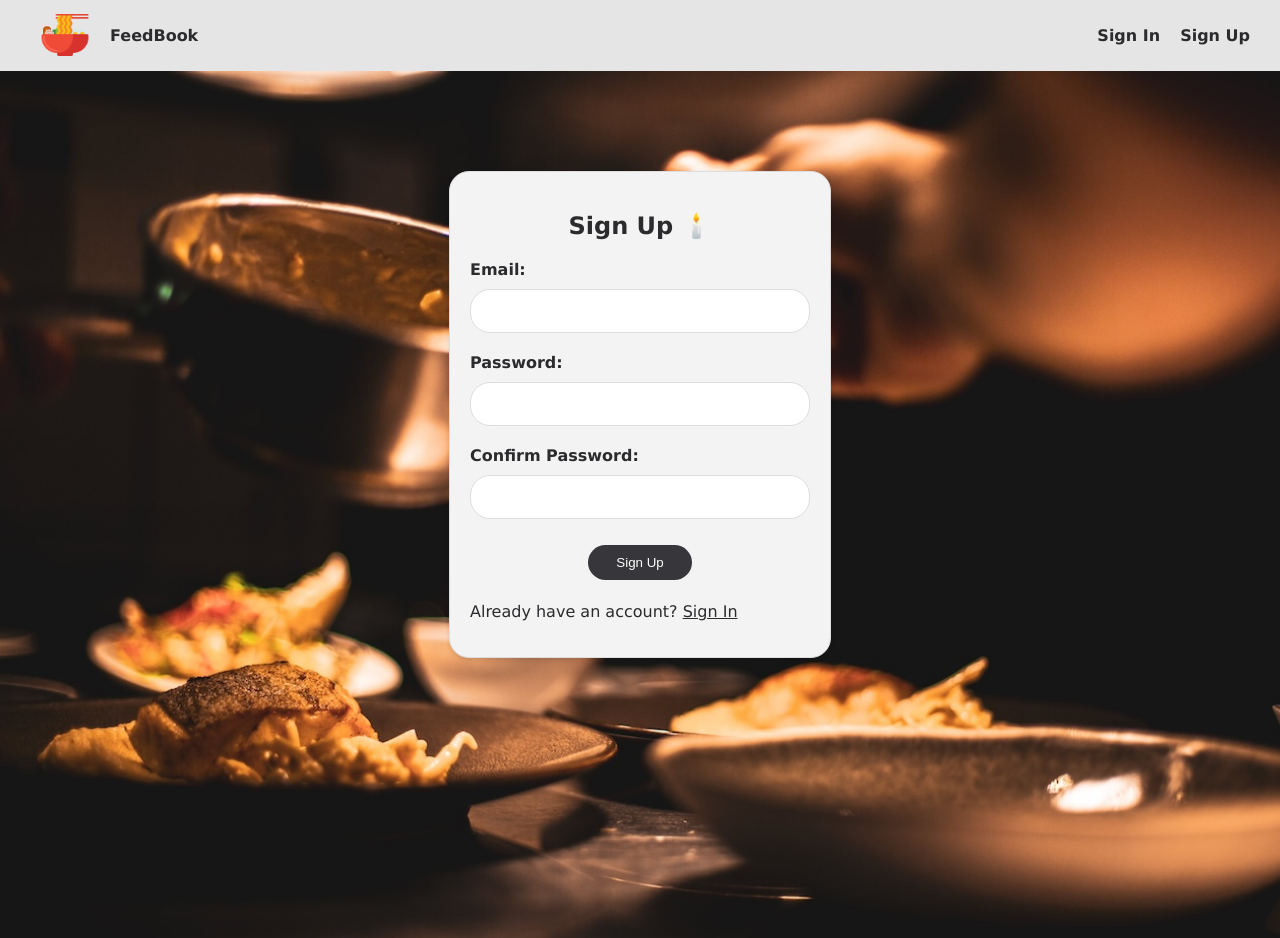
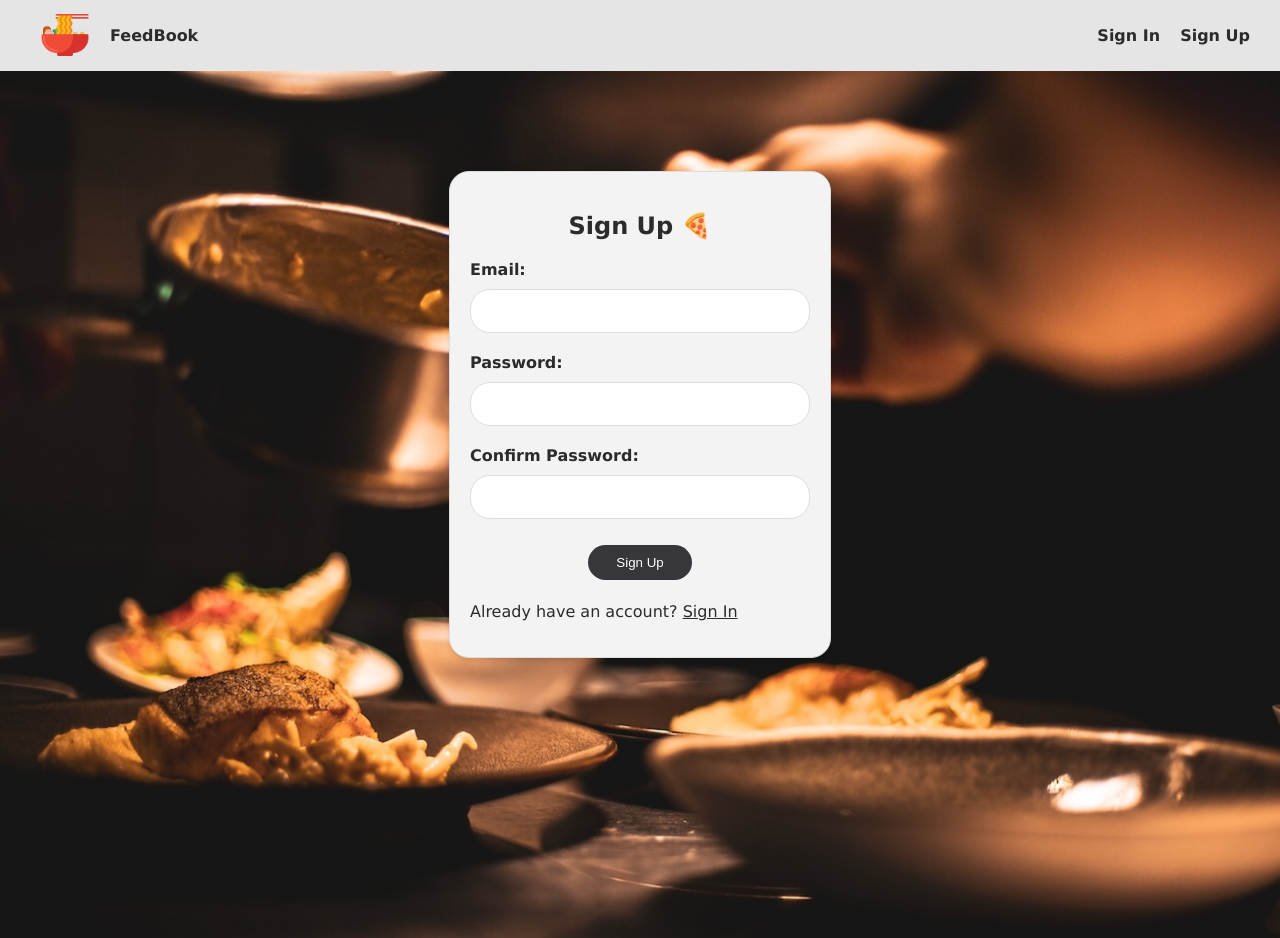
Before and after one commit to irinkadat/FeedBook, a React (Vite) app in the folder my-app/: page /signup in a window 1280 px wide. Built offline with nearby package versions, Linux system fonts and the light colour scheme; no server answers.

Commit message:
design change

```diff
--- a/my-app/src/pages/SignInPage.jsx
+++ b/my-app/src/pages/SignInPage.jsx
@@ -56,7 +56,7 @@ const SignInPage = ({ onSignIn }) => {
   return (
     <div className="main-div">
       <div className="signin-page-container">
-        <h2>Sign In 🕯️</h2>
+        <h2>Sign In 🍕</h2>
         <form
           onSubmit={handleSubmit(handleSignIn)}
           className="signin-page-form"
--- a/my-app/src/pages/SignUpPage.jsx
+++ b/my-app/src/pages/SignUpPage.jsx
@@ -45,7 +45,7 @@ const SignUpPage = ({ onSignUp }) => {
   return (
     <div className="main-div">
     <div className="signup-page-container">
-      <h2>Sign Up 🕯️</h2>
+      <h2>Sign Up 🍕</h2>
       <form onSubmit={handleSubmit(handleSignUp)} className="signup-page-form">
         <label>Email:</label>
         <input type="text" {...register("email")} />
```
